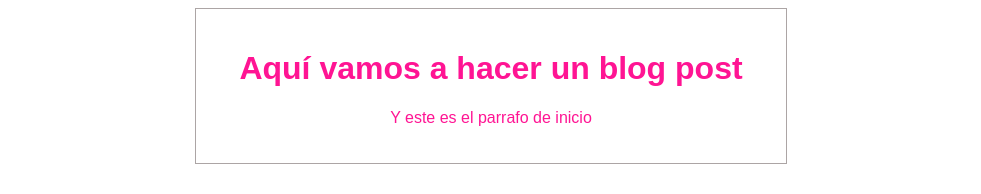
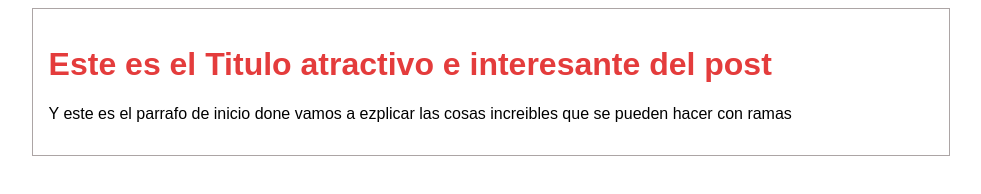
Before and after one commit to editox/twomessage, a plain HTML site: page index.html in a window 1280 px wide. Shown: the whole page, without its empty margins (149-1130 px from the left). Drawn offline with Linux system fonts and the light colour scheme.

Commit message:
Se modifico color y contenido

```diff
--- a/css/style.css
+++ b/css/style.css
@@ -1,14 +1,16 @@
 body {
-    color: deeppink;
+    color: rgb(228, 60, 60);
     font-family: Arial, Helvetica, sans-serif;
     text-align: center;
 }
 
-div{
-    padding: 20px;
+.container{
+    padding: 1em;
     border: 1px solid rgb(172, 165, 165);
-    width: 550px;
+    width: 70%;
+    text-align: left;
     margin: 0 auto;
 }
-h1,p {
+.container .post p{
+    color: black;
 }
--- a/index.html
+++ b/index.html
@@ -7,9 +7,11 @@
     <title>El titulo del post</title>
 </head>
 <body>
-    <div>
-        <h1>Aquí vamos a hacer un blog post</h1>
-        <p>Y este es el parrafo de inicio</p>
+    <div class="container">
+        <div class="post">
+            <h1>Este es el Titulo atractivo e interesante del post</h1>
+            <p>Y este es el parrafo de inicio done vamos a ezplicar las cosas increibles que se pueden hacer con ramas</p>
+        </div>
     </div>
 </body>
 </html>
```
